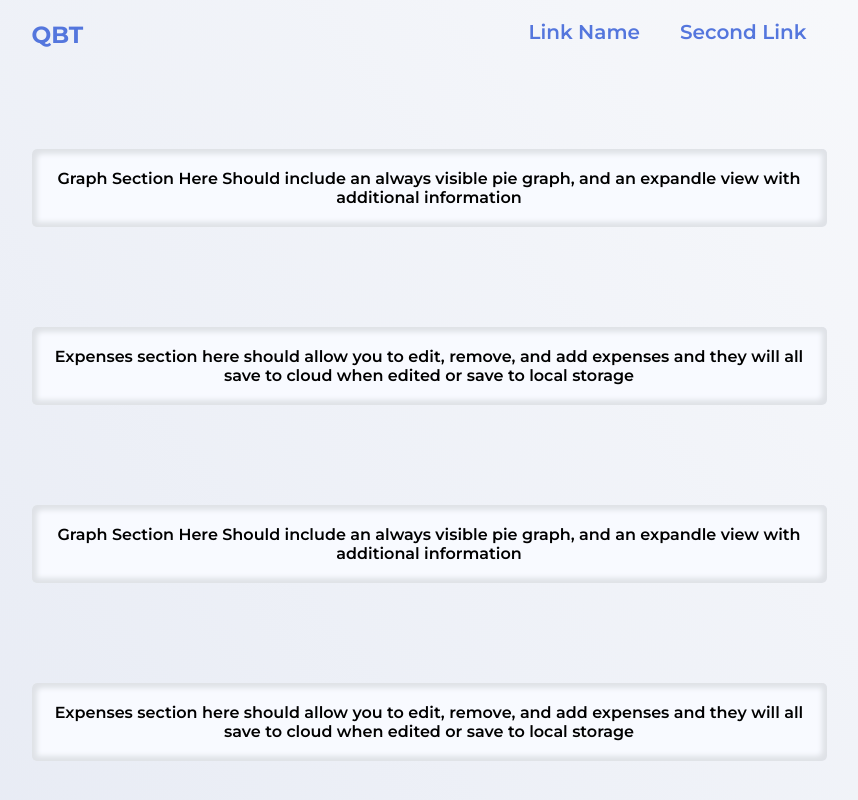
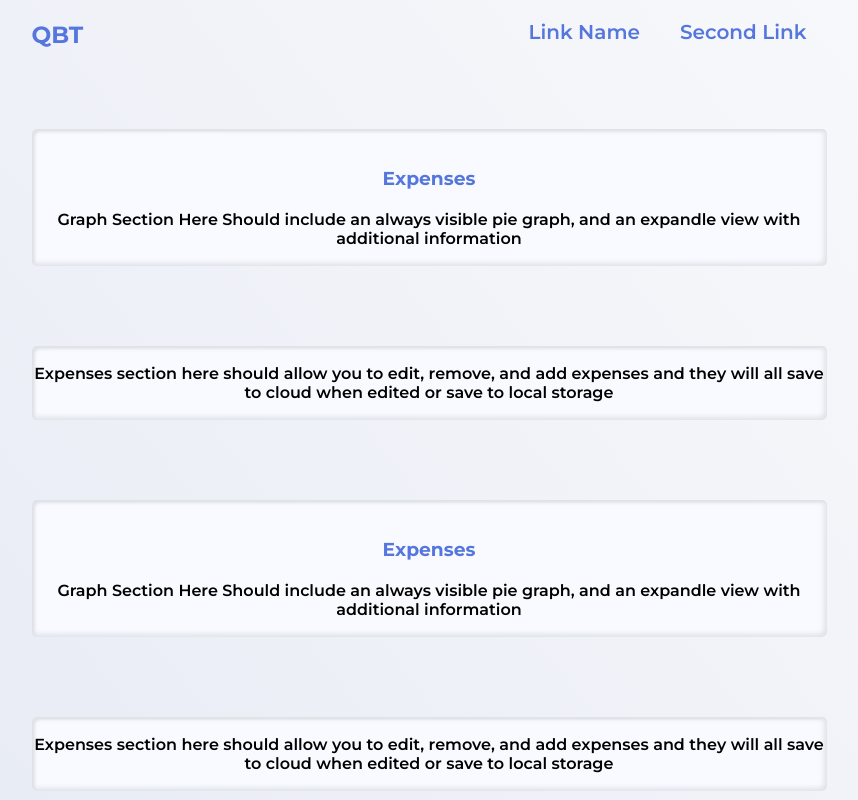
Before and after one commit to JoshBergman/QBT2, a React (Create React App) app: page / in a window 1280 px wide. Shown: the top 800 px of the page, without its empty margins (211-1069 px from the left). Built offline with nearby package versions, Linux system fonts and the light colour scheme.

Commit message:
Semantic Improvements

```diff
--- a/src/App.css
+++ b/src/App.css
@@ -1,8 +1,5 @@
-.page {
-  width: 100%;
-  height: clamp(max(100%, 100vh, fit-content), 100vh, calc(100% + 100vh));
-  position: absolute;
-  background: linear-gradient(to bottom left, green, blue);
+html {
+  background: linear-gradient(to top right, #e0e5f1, #f9fafc);
 }
 
 .appControl {
@@ -14,7 +11,7 @@
 
 @media (max-width: 800px) {
   .appControl {
-    width: 90%;
+    width: 96%;
   }
 }
 
--- a/src/App.tsx
+++ b/src/App.tsx
@@ -1,20 +1,10 @@
-import React, { useContext } from "react";
 import "./App.css";
 import Header from "./Components/UI/Header/Header";
 import ExpenseGraph from "./Components/PageComponents/MonthlyExpGraph/ExpensesGraph";
-import { ThemeContext } from "./Store/ThemeContext";
 import Expenses from "./Components/PageComponents/Expenses/Expenses";
 
 function App() {
-  const themeCTX = useContext(ThemeContext).theme;
-
-  const background = {
-    background:
-      "linear-gradient(to top right," + themeCTX.pageColor + ", #F9FAFC)",
-  };
-
   return (
-    <div className="page" style={background}>
     <div className="appControl">
       <Header />
       <ExpenseGraph />
@@ -29,7 +19,6 @@ function App() {
       <ExpenseGraph />
       <Expenses />
     </div>
-    </div>
   );
 }
 
--- a/src/Components/PageComponents/MonthlyExpGraph/ExpensesGraph.tsx
+++ b/src/Components/PageComponents/MonthlyExpGraph/ExpensesGraph.tsx
@@ -2,7 +2,7 @@ import SectionCard from "../../UI/PageElements/SectionCard";
 
 const ExpenseGraph = () => {
   return (
-    <SectionCard sectionID="graph">
+    <SectionCard sectionID="graph" title="Expenses">
       Graph Section Here Should include an always visible pie graph, and an
       expandle view with additional information
     </SectionCard>
--- a/src/Components/UI/PageElements/SectionCard.module.css
+++ b/src/Components/UI/PageElements/SectionCard.module.css
@@ -1,7 +1,11 @@
 .section {
-  margin: 100px 0;
+  margin: 80px 0;
   border-radius: 5px;
-  padding: 20px;
+  padding: 18px 0;
   text-align: center;
-  box-shadow: -5px -5px 5px #dfe2e7 inset, 5px 5px 5px #dfe2e7 inset;
+  box-shadow: -3px -3px 5px #dfe2e7 inset, 3px 3px 3px #dfe2e7 inset;
 }
+
+.sectionHeading {
+  margin: 20px;
+}
--- a/src/Components/UI/PageElements/SectionCard.tsx
+++ b/src/Components/UI/PageElements/SectionCard.tsx
@@ -6,9 +6,10 @@ import { ThemeContext } from "../../../Store/ThemeContext";
 interface ISectionCardProps {
   sectionID: string;
   children: React.ReactNode;
+  title?: React.ReactNode;
 }
 
-const SectionCard = ({ sectionID, children }: ISectionCardProps) => {
+const SectionCard = ({ sectionID, children, title }: ISectionCardProps) => {
   const themeCTX = useContext(ThemeContext).theme;
 
   return (
@@ -17,6 +18,14 @@ const SectionCard = ({ sectionID, children }: ISectionCardProps) => {
       className={styles.section}
       style={{ backgroundColor: themeCTX.sectionColor }}
     >
+      {title && (
+        <h3
+          className={styles.sectionHeading}
+          style={{ color: themeCTX.logoColor }}
+        >
+          {title}
+        </h3>
+      )}
       {children}
     </section>
   );
```
Lines whose indentation alone changed are shown as unchanged.
